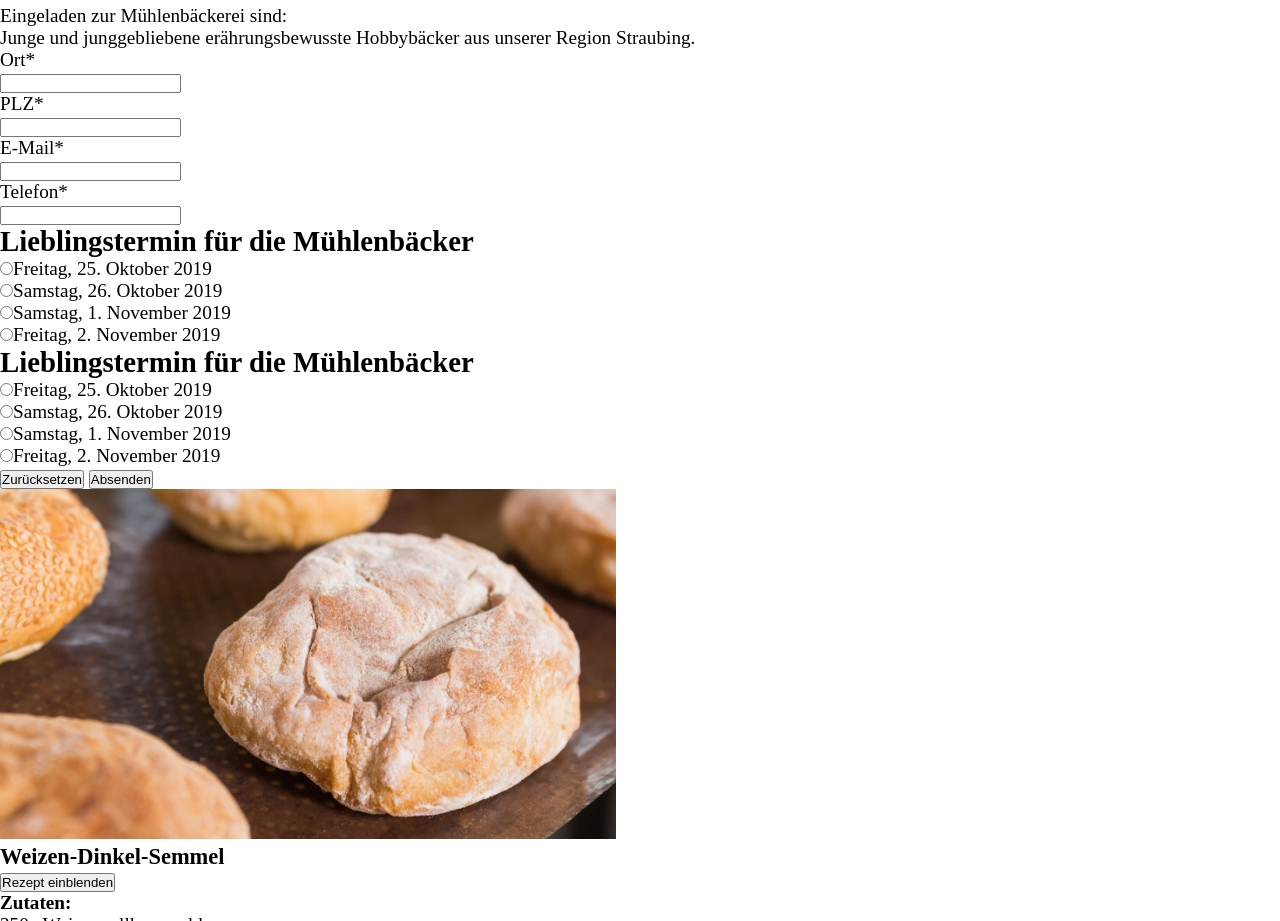
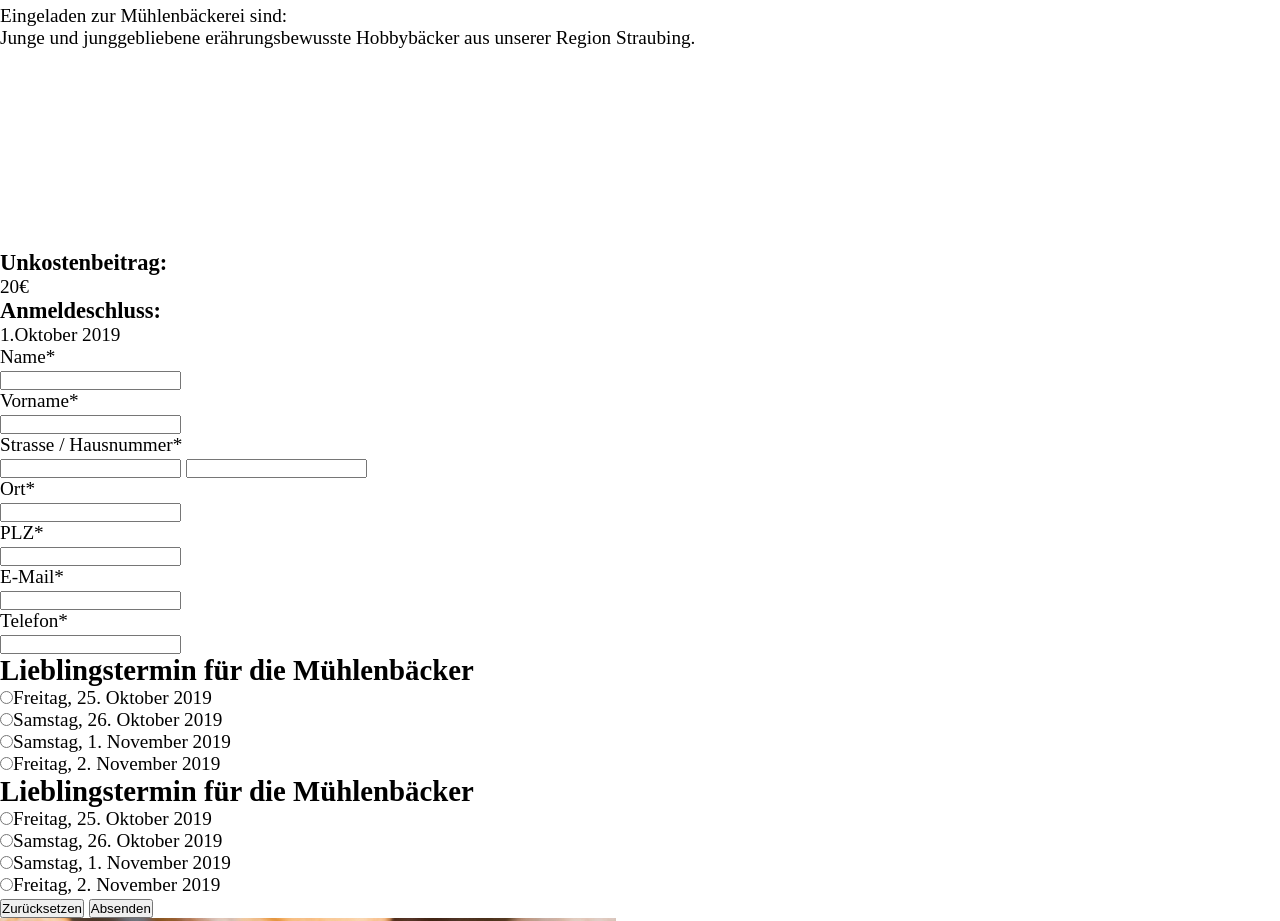
Before and after one commit to derstraeter/abschlusspruefung19, a plain HTML site: page index.html in a window 1280 px wide. Shown: the part 10297-11218 px from the top of the page. Drawn offline with nearby package versions, Linux system fonts and the light colour scheme.

Commit message:
Add missing section

```diff
--- a/index.html
+++ b/index.html
@@ -100,6 +100,27 @@
 					Region Straubing.
 				</p>
 			</div>
+		</section>
+		<div class="kosten-teaser">
+        <svg xmlns="http://www.w3.org/2000/svg" width="238" height="195.927">
+					<path fill="#fff" d="M11.609 192.696a6.194 6.194 0 0 1 2.561-8.822c3.348-1.783 16.162-1.153 16.162-1.153s-5.816 10.555-9.164 12.338a7.419 7.419 0 0 1-3.493.867 7.125 7.125 0 0 1-6.066-3.23zM.236 64.633c3.527-44.383 5.71-50.155 47.7-61.3s76.116 8.558 120.272 16.718 44.577 4.777 56.354 15.923-5.022 26.67 0 40.6 19.236 24.083 10.837 43.787 5.961 19.9-44.432 35.029-157.138 25.476-157.138 25.476S-3.291 109.018.236 64.633z" data-name="Vereinigungsmenge 1"/>
+				</svg>
+			<h3>Unkostenbeitrag:</h3>
+			<p>20€</p>
+			<h3>Anmeldeschluss:</h3>
+			<p>1.Oktober 2019</p>
+		</div>
+		<section class="anmeldung">
+			<form>
+			<p class="form-label">Name*</p>
+			<input type="text" name="name" />
+			<p class="form-label">Vorname*</p>
+			<input type="text" name="vorname" />
+			<p class="form-label">Strasse / Hausnummer*</p>
+			<div class="kombinator">
+				<input type="text" name="strasse" />
+				<input type="number" name="hnr" />
+			</div>
 			<p class="form-label">Ort*</p>
 			<input type="text" name="ort" />
 			<p class="form-label">PLZ*</p>
@@ -121,11 +142,8 @@
 			<h2>Lieblingstermin für die Mühlenbäcker</h2>
 			<ul class="terminwahl">
 				<li><input type="radio" name="erster-termin" />Freitag, 25. Oktober 2019</li>
-
 				<li><input type="radio" name="erster-termin" />Samstag, 26. Oktober 2019</li>
-
 				<li><input type="radio" name="erster-termin" />Samstag, 1. November 2019</li>
-
 				<li><input type="radio" name="erster-termin" />Freitag, 2. November 2019</li>
 			</ul>
 			<div class="button-wrapper">
@@ -280,8 +298,8 @@
 		</section>
 		<section class="kontakt">
 			<div class="kontakt-bg"></div>
+					<h1 id="#kontakt">Kontakt und Info-Telefon</h1>
 					<img src="assets/svg/contact-icon.svg" alt="Kontakt">
-					<h1 id="#kontakt">Kontakt und Info-Telefon</h1>
 					<h2>Stefan Miller</h2>
 					<p>
 						<a href="mailto:muehlenbaecker@kornundschrot.de">muehlenbaecker@kornundschrot.de</a>
```
